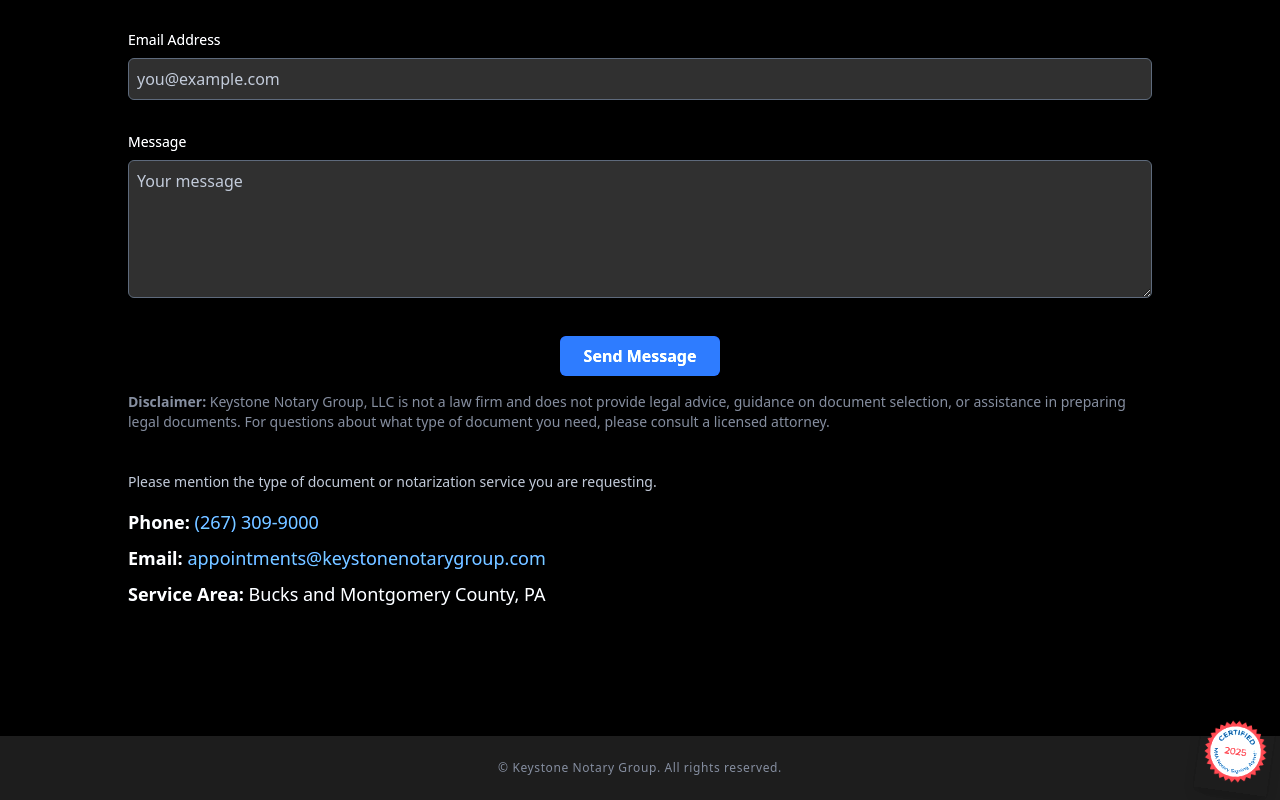
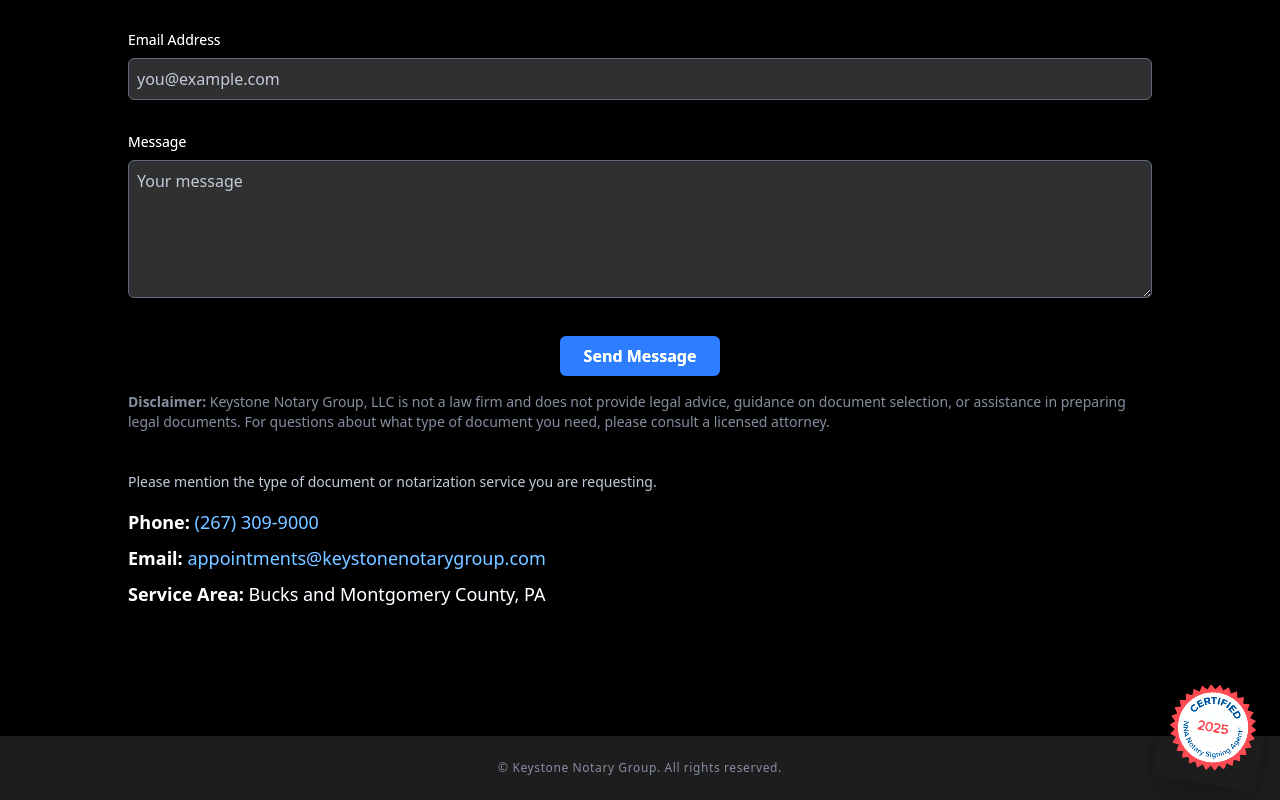
Before and after one commit to BikerViking/keystone-site, a React (Create React App) app: page / in a window 1280 px wide. Shown: the part 3993-4793 px from the top of the page. Built offline with nearby package versions, Linux system fonts and the light colour scheme.

Commit message:
style: adjust footer seal positioning

```diff
--- a/src/components/Footer.jsx
+++ b/src/components/Footer.jsx
@@ -17,7 +17,7 @@
         src="/nna-seal.PNG"
         alt="NNA Certified Notary Signing Agent 2025"
         aria-hidden="true"
-        className="pointer-events-none absolute bottom-2 right-2 h-20 w-auto rotate-[8deg] shadow-lg"
+        className="pointer-events-none absolute bottom-4 right-4 h-28 w-auto rotate-[10deg] shadow-2xl"
       />
     </div>
   );
```
Also changed, not shown: 1 other file (tests, documents, lock files or other folders).
